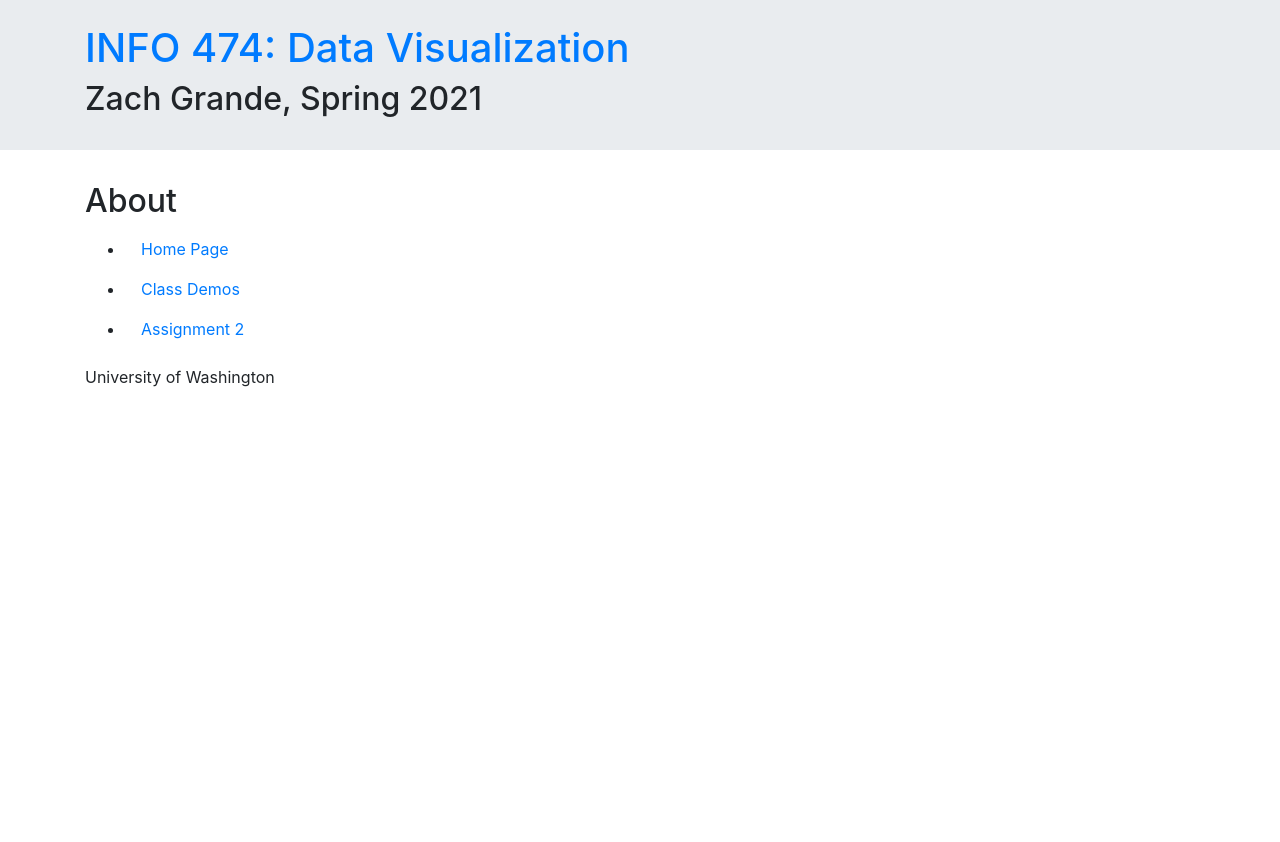
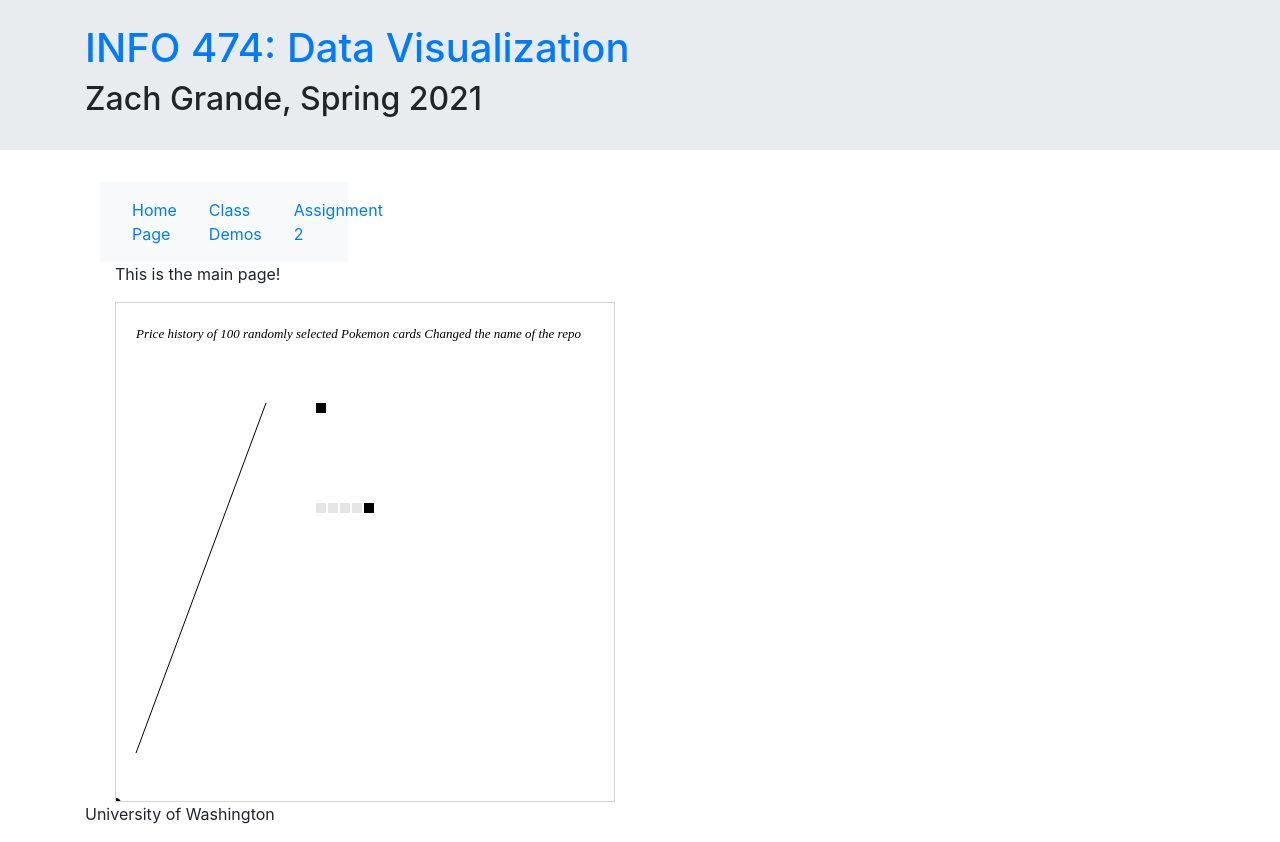
Before and after one commit to ZachGrande/info474-react-parcel-template, a React (Vite) app: page / in a window 1280 px wide. Before the commit the page ends 800 px from the top, so only its background shows below. Built offline with nearby package versions, Linux system fonts and the light colour scheme.

Commit message:
Fully implemented React-Router

```diff
--- a/package.json
+++ b/package.json
@@ -17,6 +17,7 @@
     "d3-scale": "^3.3.0",
     "parcel": "^2.0.0-beta.2",
     "react": "^17.0.2",
+    "react-bootstrap": "^1.5.2",
     "react-dom": "^17.0.2",
     "react-router-dom": "^5.2.0"
   }
--- a/src/App.js
+++ b/src/App.js
@@ -1,6 +1,9 @@
 import React from "react";
 import ClassDemos from './ClassDemos.js';
+import HomePage from './HomePage.js';
+import Assignment2 from './Assignment2';
 import { Route, Switch, Link, Redirect, NavLink } from 'react-router-dom';
+import { Navbar } from 'react-bootstrap';
 
 // const App = () => {
 function App(props) {
@@ -14,53 +17,34 @@ function App(props) {
             </header>
 
             <main className="container">
-                <div className="row">
+                <div>
                     <div className="col-3">
                         <AboutNav />
                     </div>
                     <div className="col-9">
                         <Switch>
-                            <Route exact path="/" />
+                            <Route exact path="/" component={HomePage} />
                             <Route path="/demos" component={ClassDemos} />
+                            <Route path="/assignment2" component={Assignment2} />
                             <Redirect to="/" />
                         </Switch>
                     </div>
                 </div>
             </main>
-            {/* <ClassDemos /> */}
             <footer className="container">
                 <p>University of Washington</p>
             </footer>
         </div>
     );
-
-    // return <svg style={{border: "1px solid lightgrey", width: viewWidth, height: viewHeight}}>
-    //     <circle cx={0} cy={viewHeight} r="5" />
-    //     <rect x="200" y="100" width="10" height="10" />
-    //     <rect x={200} y={200} width={10} height={10} fill="rgb(230,230,230)" />
-    //     <rect x={212} y={200} width={10} height={10} fill="rgb(230,230,230)" />
-    //     <rect x={224} y={200} width={10} height={10} fill="rgb(230,230,230)" />
-    //     <rect x={236} y={200} width={10} height={10} fill="rgb(230,230,230)" />
-    //     <rect x={248} y={200} width={10} height={10} />
-    //     <line x1="20" y1={viewHeight - 50} x2="150" y2="100" stroke="black" />
-    //     <text x="20" y="35" class="small" style={{font: "italic 13px sans- serif"}}>
-    //         Price history of 100 randomly selected Pokemon cards
-    //         Changed the name of the repo
-    //     </text>
-    // </svg>;
-    // return <div>Hello from react</div>;
 }
 
 function AboutNav() {
     return (
-        <nav id="aboutLinks">
-            <h2>About</h2>
-            <ul classNAme="list-unstyled">
-                <li><NavLink exact to="/" className="nav-link" activeClassName={"activeLink"}>Home Page</NavLink></li>
-                <li><NavLink exact to="/" className="nav-link" activeClassName={"activeLink"}>Class Demos</NavLink></li>
-                <li><NavLink exact to="/" className="nav-link" activeClassName={"activeLink"}>Assignment 2</NavLink></li>
-            </ul>
-        </nav>
+        <Navbar bg="navbar navbar-expand-lg navbar-light bg-light" id="nav-bar">
+            <NavLink exact to="/" className="nav-link" id="nav-li" activeClassName={"activeLink"}>Home Page</NavLink>
+            <NavLink exact to="/demos" className="nav-link" id="nav-li" activeClassName={"activeLink"}>Class Demos</NavLink>
+            <NavLink exact to="/assignment2" className="nav-link" id="nav-li" activeClassName={"activeLink"}>Assignment 2</NavLink>
+        </Navbar>
     )
 }
 
--- /dev/null
+++ b/src/Assignment2.js
@@ -0,0 +1,11 @@
+import React from 'react';
+
+function Assignment2() {
+    return (
+        <div>
+            <p>Hello there!</p>
+        </div>
+    )
+}
+
+export default Assignment2;
--- a/src/ClassDemos.js
+++ b/src/ClassDemos.js
@@ -4,9 +4,6 @@ import { scaleLinear } from "d3-scale";
 import { extent, max, min, bin } from "d3-array";
 
 function ClassDemos() {
-
-    const viewHeight = 500;
-    const viewWidth = 500;
 
     const [data, loading] = useFetch(
         // "https://raw.githubusercontent.com/ZachGrande/info474-react-parcel-template/master/disney_movies.csv"
@@ -50,7 +47,7 @@ function ClassDemos() {
     console.log(tmaxBins);
 
     return (
-        <div>
+        <div className="container">
             <h1>Exploratory Data Analysis, Assignment 2, INFO 474 SP 2021</h1>
             <p>{loading && "Loading data!"}</p>
 
--- /dev/null
+++ b/src/HomePage.js
@@ -0,0 +1,25 @@
+import React from 'react';
+
+function HomePage() {
+    return (
+        <div className="container">
+            <p>This is the main page!</p>
+            <svg style={{ border: "1px solid lightgrey", width: 500, height: 500 }}>
+                <circle cx={0} cy={"500"} r="5" />
+                <rect x="200" y="100" width="10" height="10" />
+                <rect x={200} y={200} width={10} height={10} fill="rgb(230,230,230)" />
+                <rect x={212} y={200} width={10} height={10} fill="rgb(230,230,230)" />
+                <rect x={224} y={200} width={10} height={10} fill="rgb(230,230,230)" />
+                <rect x={236} y={200} width={10} height={10} fill="rgb(230,230,230)" />
+                <rect x={248} y={200} width={10} height={10} />
+                <line x1="20" y1={500 - 50} x2="150" y2="100" stroke="black" />
+                <text x="20" y="35" className="small" style={{ font: "italic 13px sans- serif" }}>
+                    Price history of 100 randomly selected Pokemon cards
+                    Changed the name of the repo
+                        </text>
+            </svg>
+        </div>
+    )
+}
+
+export default HomePage;
```
Also changed, not shown: 8 other files (tests, documents, lock files or other folders).
